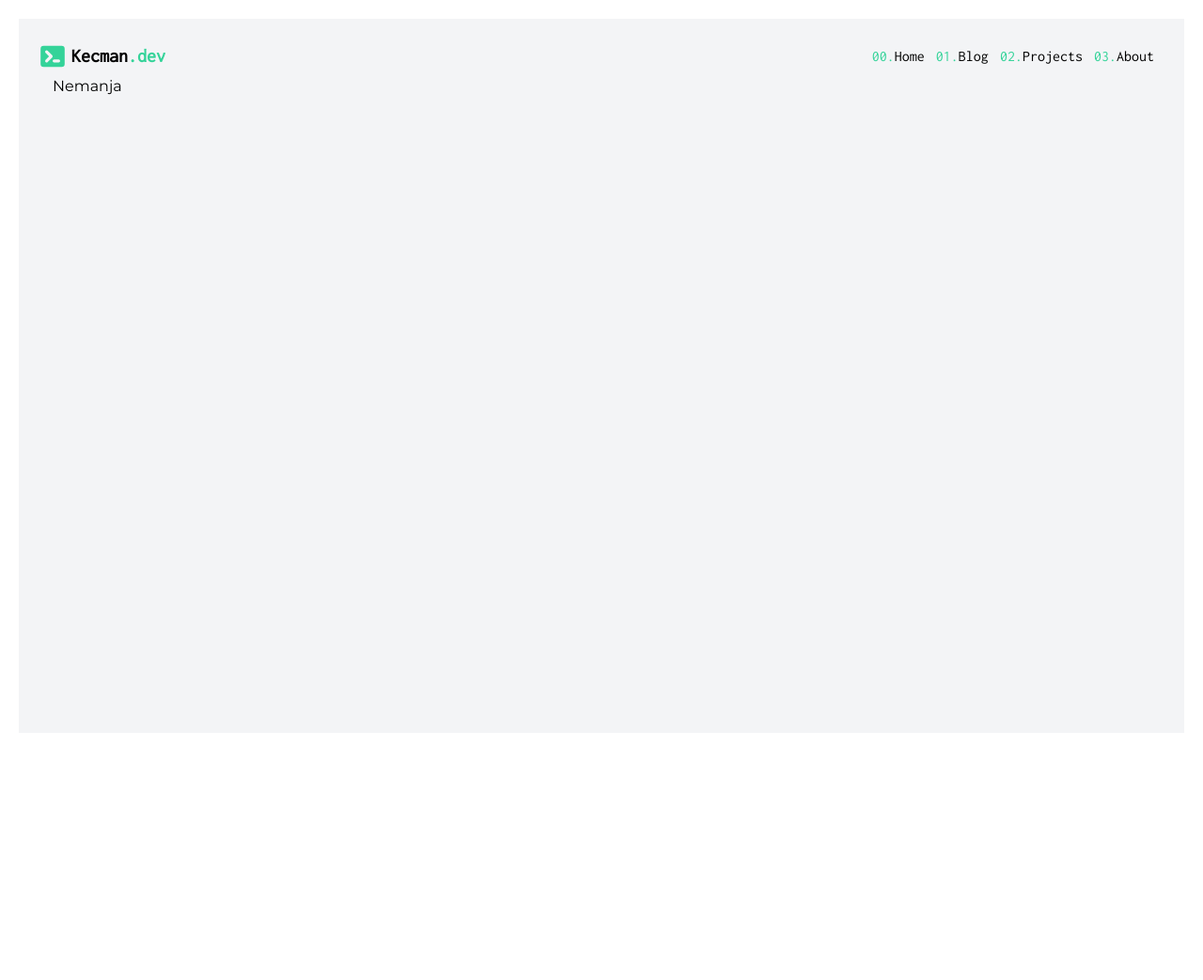
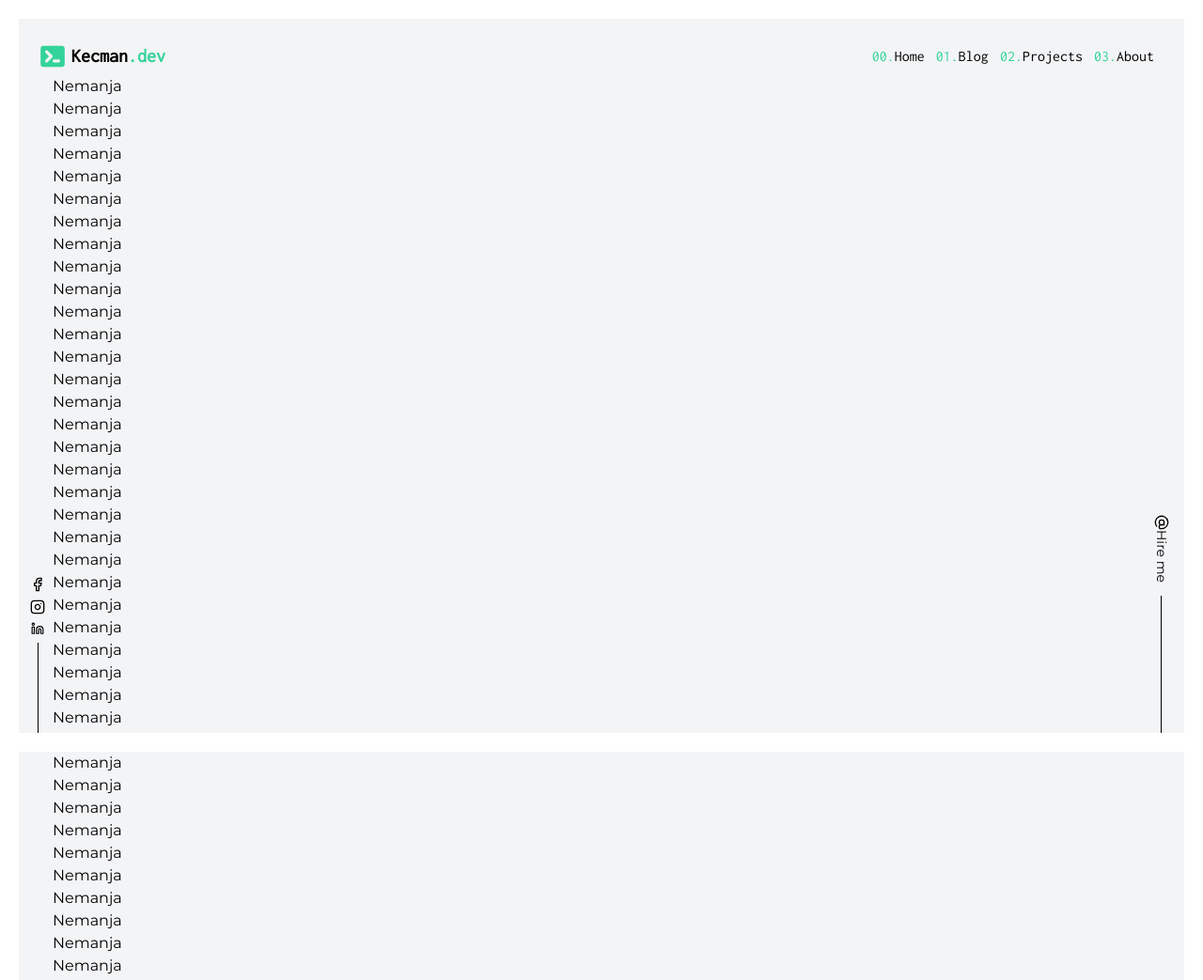
Before and after one commit to k3cman/kecman.dev, a Gatsby site: page / in a window 1280 px wide. Shown: the whole page at 94% size. Before the commit the page ends 800 px from the top, so only its background shows below. Built offline with nearby package versions, Linux system fonts and the light colour scheme; Gatsby itself is replaced by a stand-in of ours.

Commit message:
Add side placeholders

```diff
--- /dev/null
+++ b/src/components/layout/ContactPlaceholder.js
@@ -0,0 +1,79 @@
+import * as React from "react";
+
+const ContactPlaceholder = () => {
+  return (
+    <React.Fragment>
+      <div className="flex flex-col items-center fixed bottom-4 left-8">
+        {/* Facebook */}
+        <button className="mb-2">
+          <svg
+            className="stroke-current text-gray-500"
+            xmlns="http://www.w3.org/2000/svg"
+            width="16"
+            height="16"
+            viewBox="0 0 24 24"
+            fill="none"
+            stroke="currentColor"
+            stroke-width="2"
+            stroke-linecap="round"
+            stroke-linejoin="round"
+            class="feather feather-facebook"
+          >
+            <path d="M18 2h-3a5 5 0 0 0-5 5v3H7v4h3v8h4v-8h3l1-4h-4V7a1 1 0 0 1 1-1h3z"></path>
+          </svg>
+        </button>
+        {/* Instagram */}
+        <button className="mb-2">
+          <svg
+            className="stroke-current text-gray-500"
+            xmlns="http://www.w3.org/2000/svg"
+            width="16"
+            height="16"
+            viewBox="0 0 24 24"
+            fill="none"
+            stroke="currentColor"
+            stroke-width="2"
+            stroke-linecap="round"
+            stroke-linejoin="round"
+            class="feather feather-instagram"
+          >
+            <rect x="2" y="2" width="20" height="20" rx="5" ry="5"></rect>
+            <path d="M16 11.37A4 4 0 1 1 12.63 8 4 4 0 0 1 16 11.37z"></path>
+            <line x1="17.5" y1="6.5" x2="17.51" y2="6.5"></line>
+          </svg>
+        </button>
+        <button className="mb-2">
+          <svg
+            className="stroke-current text-gray-500"
+            xmlns="http://www.w3.org/2000/svg"
+            width="14"
+            height="14"
+            viewBox="0 0 24 24"
+            fill="none"
+            stroke="currentColor"
+            stroke-width="2"
+            stroke-linecap="round"
+            stroke-linejoin="round"
+            class="feather feather-linkedin"
+          >
+            <path d="M16 8a6 6 0 0 1 6 6v7h-4v-7a2 2 0 0 0-2-2 2 2 0 0 0-2 2v7h-4v-7a6 6 0 0 1 6-6z"></path>
+            <rect x="2" y="9" width="4" height="12"></rect>
+            <circle cx="4" cy="4" r="2"></circle>
+          </svg>
+        </button>
+        <div className="vertical-line"></div>
+      </div>
+
+      {/* Hire me */}
+
+      <div className="flex flex-col items-center fixed bottom-4 right-2">
+          <a className="transform rotate-90 flex items-center mb-10  text-sm" href="#">
+          <svg className="mr-2" xmlns="http://www.w3.org/2000/svg" width="16" height="16" viewBox="0 0 24 24" fill="none" stroke="currentColor" stroke-width="2" stroke-linecap="round" stroke-linejoin="round" class="feather feather-at-sign"><circle cx="12" cy="12" r="4"></circle><path d="M16 8v5a3 3 0 0 0 6 0v-1a10 10 0 1 0-3.92 7.94"></path></svg>
+              Hire me</a>
+              <div className="vertical-line-long"></div>
+      </div>
+    </React.Fragment>
+  );
+};
+
+export default ContactPlaceholder;
--- a/src/components/layout/Layout.js
+++ b/src/components/layout/Layout.js
@@ -1,9 +1,11 @@
 import * as React from 'react';
+import ContactPlaceholder from './ContactPlaceholder';
 import Navigation from './Navigation';
 
 const Layot = (props) => {
     return (
         <div className="page-wrapper bg-gray-100 p-5">
+            <ContactPlaceholder />
             <Navigation />
             <div className="px-4">{props.children}</div>
         </div>
--- a/src/pages/index.js
+++ b/src/pages/index.js
@@ -5,6 +5,45 @@ const IndexPage = () => {
   return (
     <Layout>
       <h1>Nemanja</h1>
+      <h1>Nemanja</h1>
+      <h1>Nemanja</h1>
+      <h1>Nemanja</h1>
+      <h1>Nemanja</h1>
+      <h1>Nemanja</h1>
+      <h1>Nemanja</h1>
+      <h1>Nemanja</h1>
+      <h1>Nemanja</h1>
+      <h1>Nemanja</h1>
+      <h1>Nemanja</h1>
+      <h1>Nemanja</h1>
+      <h1>Nemanja</h1>
+      <h1>Nemanja</h1>
+      <h1>Nemanja</h1>
+      <h1>Nemanja</h1>
+      <h1>Nemanja</h1>
+      <h1>Nemanja</h1>
+      <h1>Nemanja</h1>
+      <h1>Nemanja</h1>
+      <h1>Nemanja</h1>
+      <h1>Nemanja</h1>
+      <h1>Nemanja</h1>
+      <h1>Nemanja</h1>
+      <h1>Nemanja</h1>
+      <h1>Nemanja</h1>
+      <h1>Nemanja</h1>
+      <h1>Nemanja</h1>
+      <h1>Nemanja</h1>
+      <h1>Nemanja</h1>
+      <h1>Nemanja</h1>
+      <h1>Nemanja</h1>
+      <h1>Nemanja</h1>
+      <h1>Nemanja</h1>
+      <h1>Nemanja</h1>
+      <h1>Nemanja</h1>
+      <h1>Nemanja</h1>
+      <h1>Nemanja</h1>
+      <h1>Nemanja</h1>
+      <h1>Nemanja</h1>
     </Layout>
     )
 }
--- a/src/styles/global.css
+++ b/src/styles/global.css
@@ -54,3 +54,18 @@ body{
 .page-wrapper{
     min-height:calc(100vh - 40px);
 }
+
+.vertical-line{
+    content: '';
+    width:1px;
+    height:100px;
+    background:black;
+}
+
+
+.vertical-line-long{
+    content: '';
+    width:1px;
+    height:150px;
+    background:black;
+}
```
Also changed, not shown: README.md, src/components/layout/Contact.js (deleted).
